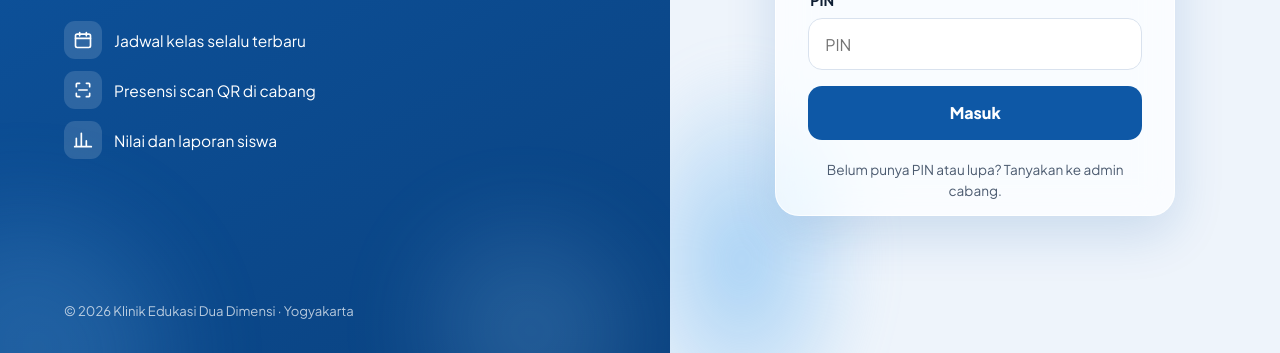
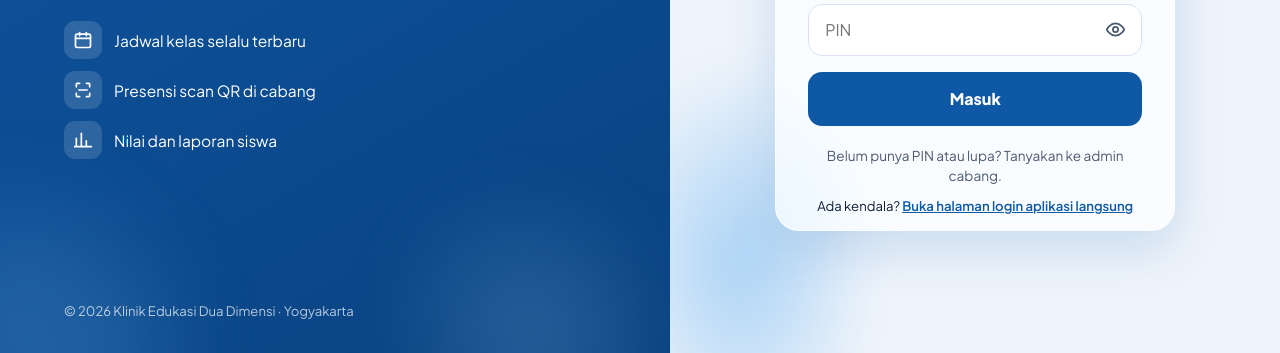
Before and after one commit to klinikduadimensi/dd-aplikasi, a plain HTML site: page index.html in a window 1280 px wide. Shown: the part 447-800 px from the top of the page. Drawn offline with Linux system fonts and the light colour scheme.

Commit message:
Update index.html

```diff
--- a/index.html
+++ b/index.html
@@ -334,7 +334,7 @@
       <div class="err" id="err" role="alert" hidden></div>
 
       <div class="note" id="note"></div>
-
+      <div class="alt">Ada kendala? <a id="altLink" href="#" target="_self">Buka halaman login aplikasi langsung</a></div>
       <div class="foot">© <span class="yr"></span> Klinik Edukasi Dua Dimensi</div>
     </form>
   </main>
```
